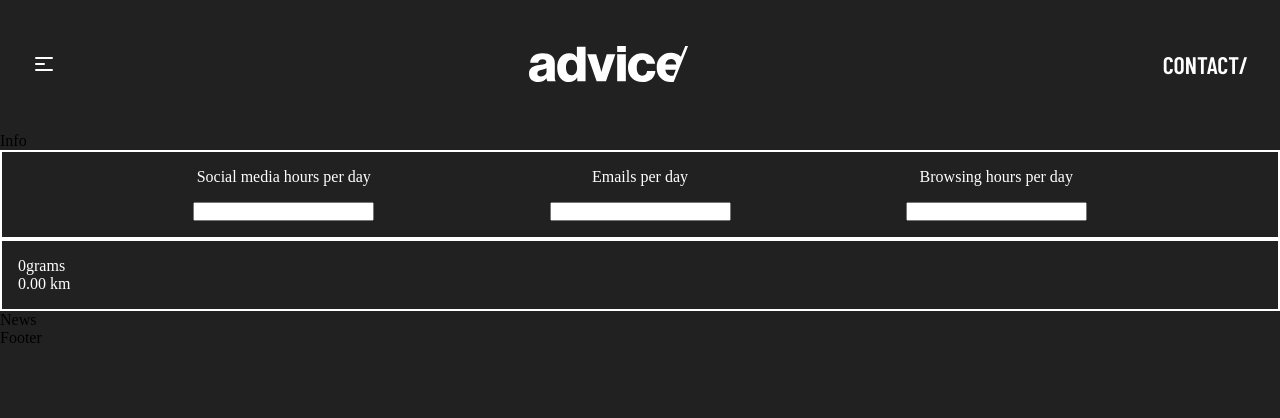
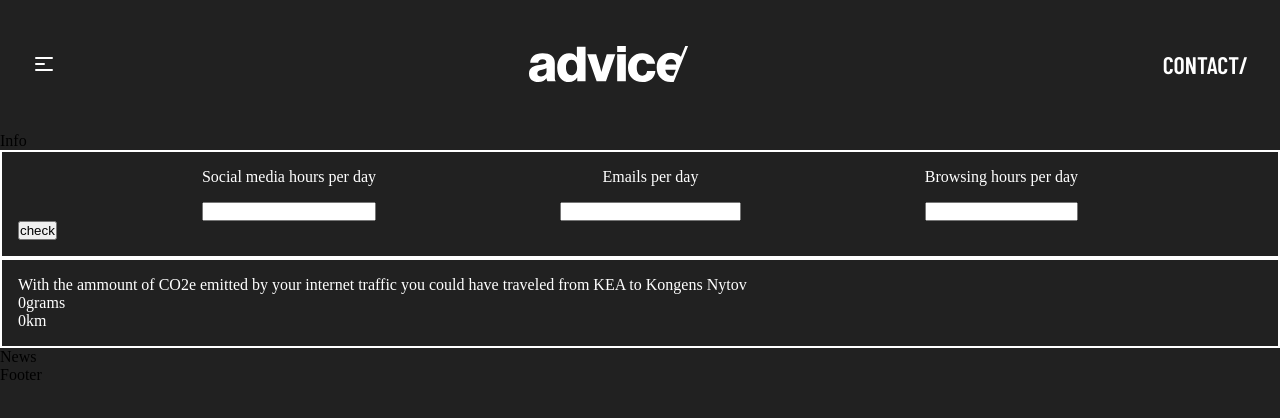
Before and after one commit to ThordurTh/sustainable-web, a React (Vite) app: page / in a window 1280 px wide. Shown: the top 418 px of the page. Built offline with nearby package versions, Linux system fonts and the light colour scheme.

Commit message:
submit button working

```diff
--- a/src/components/Inout.jsx
+++ b/src/components/Inout.jsx
@@ -1,43 +1,31 @@
 import React from "react";
 import "../styles/inout.scss";
-import { useState } from "react";
+import { useState, useRef } from "react";
 
 function Inout() {
-  const [soMe, setSoMe] = useState(0);
-  const [emails, setEmails] = useState(0);
-  const [browsing, setBrowsing] = useState(0);
+  const [totalG, setTotalG] = useState(0);
+  const [totalKM, setTotalKM] = useState(0);
+  const theForm = useRef(null);
 
-  const someHours = (e) => {
-    // e.preventDefault();
-    // console.log(e.target.value);
-    setSoMe(e.target.value);
-    // console.log(`soMe is: ${soMe}`);
-  };
-
-  const emailCount = (e) => {
-    setEmails(e.target.value);
-  };
-
-  const browsingHours = (e) => {
-    setBrowsing(e.target.value);
-  };
-
-  const gramsCalculated =
-    parseFloat(soMe) * 120 +
-    parseFloat(emails) * 20 +
-    parseFloat(browsing) * 100;
-
-  const kmCalculated = gramsCalculated / 125;
+  async function submit(e) {
+    e.preventDefault();
+    let someValue = parseFloat(theForm.current.elements.some.value) * 120;
+    let emailsValue = parseFloat(theForm.current.elements.emails.value) * 20;
+    let browsingValue =
+      parseFloat(theForm.current.elements.browsing.value) * 100;
+    // console.log(someValue + emailsValue + browsingValue);
+    setTotalG(someValue + emailsValue + browsingValue);
+    setTotalKM(totalG / 125);
+  }
 
   return (
     <>
-      <form>
+      <form onSubmit={submit} ref={theForm}>
         <div className="inputs">
           <div>
-            <label for="some">Social media hours per day</label>
+            <label htmlFor="some">Social media hours per day</label>
             <input
-              onKeyUp={someHours}
-              type="text"
+              type="number"
               id="some"
               name="some"
               min="0"
@@ -46,14 +34,13 @@ function Inout() {
             />
           </div>
           <div>
-            <label for="emails">Emails per day</label>
-            <input onKeyUp={emailCount} type="text" id="emails" name="emails" />
+            <label htmlFor="emails">Emails per day</label>
+            <input type="number" id="emails" name="emails" />
           </div>
           <div>
-            <label for="browsing">Browsing hours per day</label>
+            <label htmlFor="browsing">Browsing hours per day</label>
             <input
-              onKeyUp={browsingHours}
-              type="text"
+              type="number"
               id="browsing"
               name="browsing"
               min="0"
@@ -61,10 +48,21 @@ function Inout() {
             />
           </div>
         </div>
+        <button>check</button>
       </form>
       <div className="outputs">
-        <p className="outputGrams">{gramsCalculated}grams</p>
-        <p className="outputKM">{kmCalculated.toFixed(2)} km</p>
+        <p>
+          With the ammount of CO2e emitted by your internet traffic you could
+          have traveled from KEA to Kongens Nytov
+        </p>
+        <p className="outputGrams">
+          {totalG}
+          grams
+        </p>
+        <p className="outputKM">
+          {totalKM}
+          km
+        </p>
       </div>
     </>
   );
--- a/src/styles/inout.scss
+++ b/src/styles/inout.scss
@@ -21,3 +21,11 @@ form {
   padding: 1rem;
   border: 2px solid white;
 }
+
+.progress-bar {
+  display: flex;
+  justify-content: center;
+  padding: 1rem;
+  svg {
+  }
+}
```
